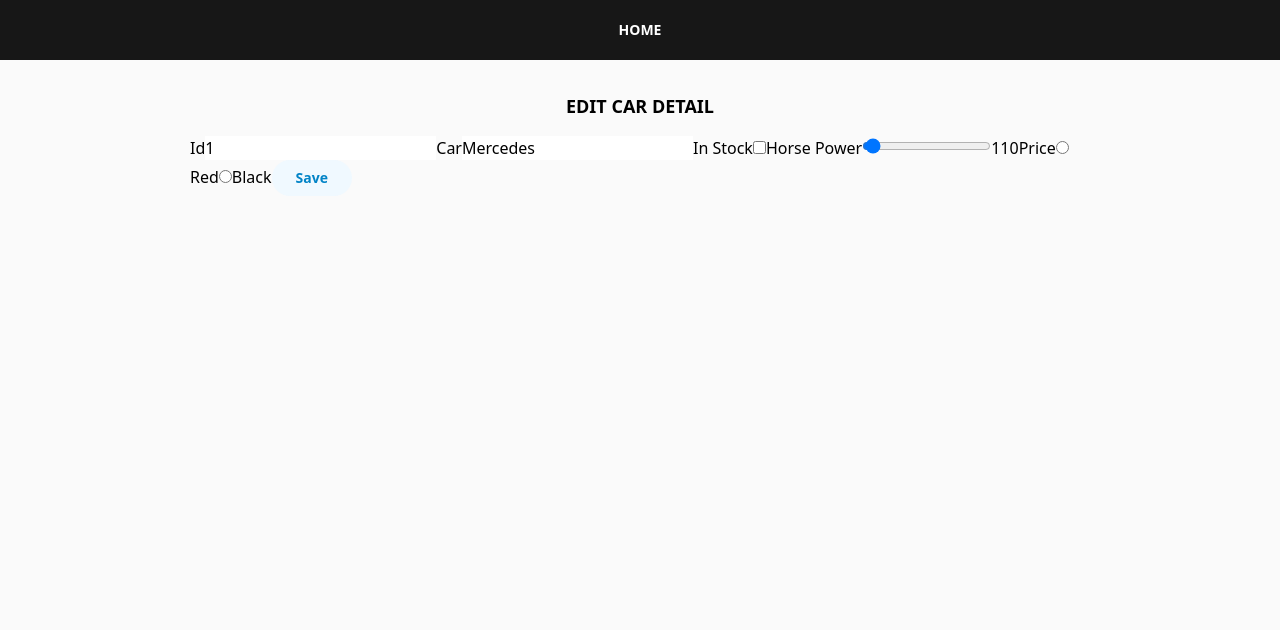
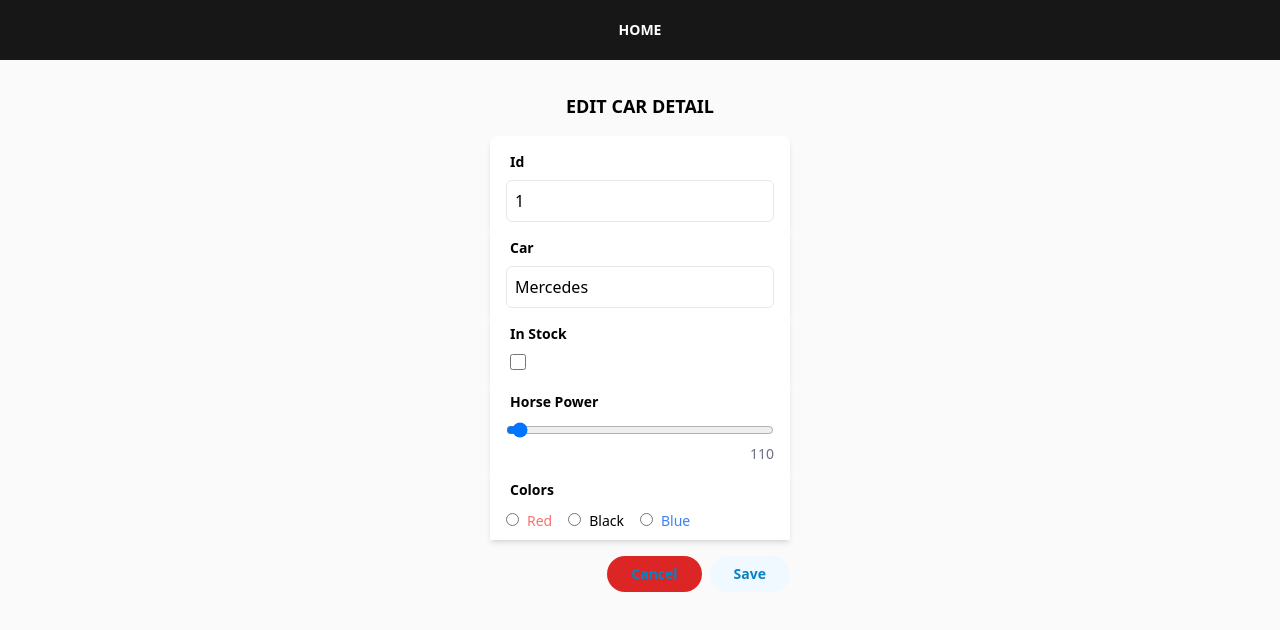
Before and after one commit to burakadam/mcds-challenge, a React (Create React App) app: page /detail/CAR-HTK-123 in a window 1280 px wide. Shown: the top 630 px of the page. Built offline with nearby package versions, Linux system fonts and the light colour scheme.

Commit message:
form styles added

```diff
--- a/src/components/Button/Button.tsx
+++ b/src/components/Button/Button.tsx
@@ -1,8 +1,8 @@
 import { IButtonProps } from '.';
 
-const Button = ({ onClick, text, ...rest }: IButtonProps) => (
+const Button = ({ onClick, text, className = '', ...rest }: IButtonProps) => (
   <button
-    className='h-9 rounded-full text-sm font-semibold whitespace-nowrap px-6 focus:outline-none focus:ring-2 bg-sky-50 text-sky-600 hover:bg-sky-100 hover:text-sky-700 focus:ring-sky-600 dark:bg-slate-700 dark:text-slate-100 dark:hover:bg-slate-600 dark:hover:text-white dark:focus:ring-slate-500'
+    className={`h-9 rounded-full text-sm font-semibold whitespace-nowrap px-6 focus:outline-none focus:ring-2 bg-sky-50 text-sky-600 hover:bg-sky-100 hover:text-sky-700 focus:ring-sky-600 dark:bg-slate-700 dark:text-slate-100 dark:hover:bg-slate-600 dark:hover:text-white dark:focus:ring-slate-500 ${className}`}
     onClick={onClick}
     {...rest}
   >
--- a/src/components/Button/index.ts
+++ b/src/components/Button/index.ts
@@ -1,6 +1,7 @@
 export interface IButtonProps {
   onClick?: React.MouseEventHandler<HTMLButtonElement>;
   text: string;
+  className?: string;
 }
 
 export * from './Button';
--- /dev/null
+++ b/src/components/Form/Field/Field.tsx
@@ -0,0 +1,12 @@
+import { IFieldProps } from '.';
+
+const Field = ({ htmlFor, text, children }: IFieldProps) => (
+  <div className='bg-white px-4 py-2 first:pt-4 first:rounded-tl-lg first:rounded-tr-lg shadow-md '>
+    <label htmlFor={htmlFor} className='block text-sm ml-1 mb-2 font-semibold'>
+      {text}
+    </label>
+    {children}
+  </div>
+);
+
+export { Field };
--- /dev/null
+++ b/src/components/Form/Input/Input.tsx
@@ -0,0 +1,5 @@
+const Input = ({ ...props }) => (
+  <input {...props} className='border rounded-md p-2 w-full' />
+);
+
+export { Input };
--- /dev/null
+++ b/src/components/Form/Input/index.ts
@@ -0,0 +1 @@
+export * from './Input';
--- /dev/null
+++ b/src/components/Form/index.ts
@@ -0,0 +1,2 @@
+export * from './Field';
+export * from './Input';
--- a/src/containers/Detail/Detail.tsx
+++ b/src/containers/Detail/Detail.tsx
@@ -1,4 +1,5 @@
 import { Button } from '@/components/Button';
+import { Field, Input } from '@/components/Form';
 import { Layout } from '@/components/Layout';
 import { Title } from '@/components/Title';
 import { useFormik } from 'formik';
@@ -21,9 +22,10 @@ const Detail = () => {
   return (
     <Layout>
       <Title title='EDIT CAR DETAIL' />
+      <div className='max-w-[300px] m-auto'>
         <form onSubmit={formik.handleSubmit}>
-        <label htmlFor='firstName'>Id</label>
-        <input
+          <Field htmlFor='carId' text='Id'>
+            <Input
               id='carId'
               name='carId'
               type='text'
@@ -31,8 +33,9 @@ const Detail = () => {
               onBlur={formik.handleBlur}
               value={formik.values.carId}
             />
-        <label htmlFor='firstName'>Car</label>
-        <input
+          </Field>
+          <Field htmlFor='car' text='Car'>
+            <Input
               id='car'
               name='car'
               type='text'
@@ -40,7 +43,8 @@ const Detail = () => {
               onBlur={formik.handleBlur}
               value={formik.values.car}
             />
-        <label htmlFor='firstName'>In Stock</label>
+          </Field>
+          <Field htmlFor='inStock' text='In Stock'>
             <input
               id='inStock'
               name='inStock'
@@ -48,8 +52,11 @@ const Detail = () => {
               onChange={formik.handleChange}
               onBlur={formik.handleBlur}
               checked={formik.values.inStock}
+              className='w-4 h-4 ml-1'
             />
-        <label htmlFor='firstName'>Horse Power</label>
+          </Field>
+          <Field htmlFor='firstName' text='Horse Power'>
+            <>
               <input
                 id='hp'
                 name='hp'
@@ -59,9 +66,15 @@ const Detail = () => {
                 onChange={formik.handleChange}
                 onBlur={formik.handleBlur}
                 value={formik.values.hp}
+                className='w-full'
               />
-        <span>{formik.values.hp}</span>
-        <label htmlFor='firstName'>Price</label>
+              <span className='block text-sm text-right text-gray-500'>
+                {formik.values.hp}
+              </span>
+            </>
+          </Field>
+          <Field htmlFor='firstName' text='Colors'>
+            <>
               <input
                 name='color'
                 type='radio'
@@ -69,7 +82,9 @@ const Detail = () => {
                 onChange={formik.handleChange}
                 onBlur={formik.handleBlur}
               />
-        <label htmlFor='red'>Red</label>
+              <label htmlFor='red' className='text-sm ml-2 mr-4 text-red-400'>
+                Red
+              </label>
               <input
                 name='color'
                 type='radio'
@@ -77,9 +92,27 @@ const Detail = () => {
                 onChange={formik.handleChange}
                 onBlur={formik.handleBlur}
               />
-        <label htmlFor='black'>Black</label>
+              <label htmlFor='black' className='text-sm ml-2 mr-4'>
+                Black
+              </label>
+              <input
+                name='color'
+                type='radio'
+                value='blue'
+                onChange={formik.handleChange}
+                onBlur={formik.handleBlur}
+              />
+              <label htmlFor='blue' className='text-sm ml-2 mr-4 text-blue-500'>
+                Blue
+              </label>
+            </>
+          </Field>
+          <div className='mt-4 flex justify-end'>
+            <Button text='Cancel' className='mr-2 !bg-red-600' />
             <Button text='Save' />
+          </div>
         </form>
+      </div>
     </Layout>
   );
 };
```
Also changed, not shown: src/components/Form/Field/index.ts (added, +9 -0 lines). Lines whose indentation alone changed are shown as unchanged.
